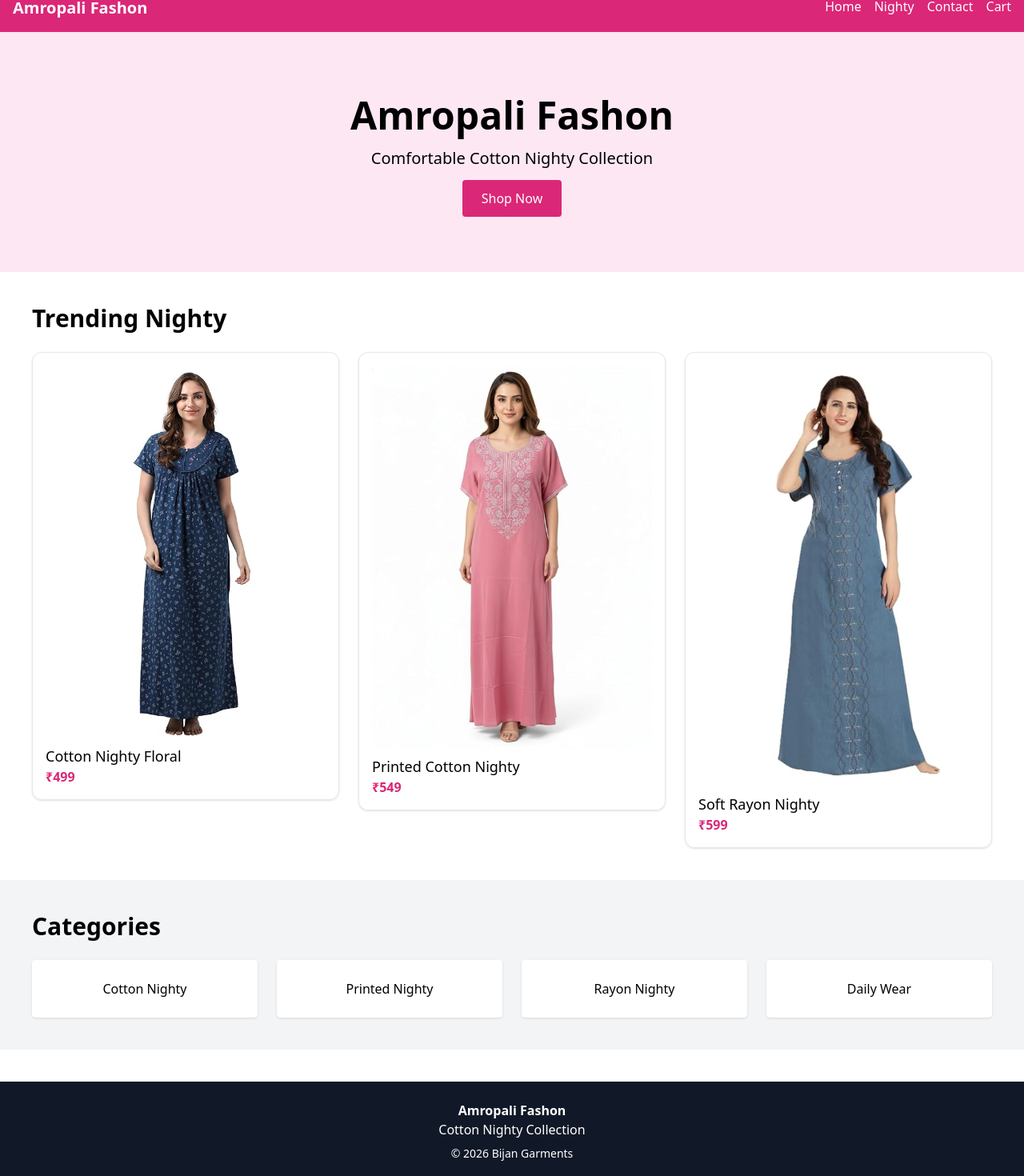
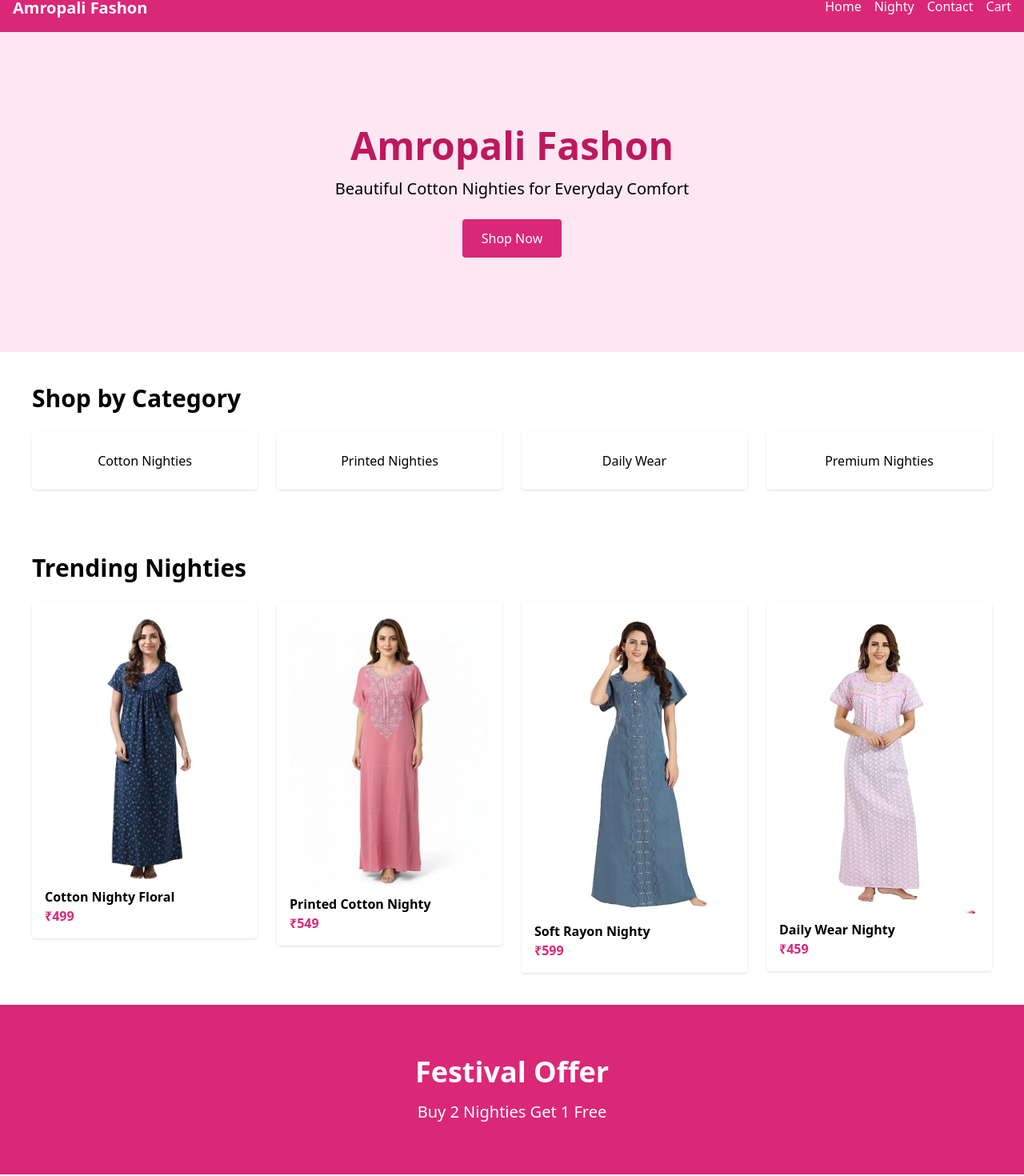
Before and after one commit to bijannandi17-alt/garment-store, a Next.js app: page / in a window 1280 px wide. Shown: the part 20-1490 px from the top of the page at 80% size. Built offline with nearby package versions, Linux system fonts and the light colour scheme.

Commit message:
Home page modified

```diff
--- a/app/page.tsx
+++ b/app/page.tsx
@@ -1,21 +1,120 @@
-import Hero from "../components/Hero"
-import TrendingProducts from "../components/TrendingProducts"
-import Categories from "../components/Categories"
+import Link from "next/link"
+import { products } from "../data/products"
 
 export default function Home() {
 
-return (
+  return (
 
-<div>
+    <div>
 
-<Hero/>
+      {/* HERO BANNER */}
 
-<TrendingProducts/>
+      <div className="bg-pink-100 h-[400px] flex items-center justify-center text-center">
+        <div>
+          <h1 className="text-5xl font-bold text-pink-700">
+            Amropali Fashon
+          </h1>
 
-<Categories/>
+          <p className="mt-4 text-xl">
+            Beautiful Cotton Nighties for Everyday Comfort
+          </p>
 
-</div>
+          <Link href="/products">
+            <button className="mt-6 bg-pink-600 text-white px-6 py-3 rounded">
+              Shop Now
+            </button>
+          </Link>
+        </div>
+      </div>
 
-)
+
+      {/* CATEGORY SECTION */}
+
+      <div className="p-10">
+
+        <h2 className="text-3xl font-bold mb-6">
+          Shop by Category
+        </h2>
+
+        <div className="grid grid-cols-4 gap-6">
+
+          <div className="bg-white shadow p-6 text-center rounded">
+            Cotton Nighties
+          </div>
+
+          <div className="bg-white shadow p-6 text-center rounded">
+            Printed Nighties
+          </div>
+
+          <div className="bg-white shadow p-6 text-center rounded">
+            Daily Wear
+          </div>
+
+          <div className="bg-white shadow p-6 text-center rounded">
+            Premium Nighties
+          </div>
+
+        </div>
+
+      </div>
+
+
+      {/* TRENDING PRODUCTS */}
+
+      <div className="p-10">
+
+        <h2 className="text-3xl font-bold mb-6">
+          Trending Nighties
+        </h2>
+
+        <div className="grid grid-cols-4 gap-6">
+
+          {products.map((product) => (
+
+            <Link key={product.id} href={`/product/${product.id}`}>
+
+              <div className="bg-white shadow rounded p-4 hover:shadow-xl transition">
+
+                <img
+                  src={product.image}
+                  className="rounded-lg"
+                />
+
+                <h3 className="mt-2 font-semibold">
+                  {product.name}
+                </h3>
+
+                <p className="text-pink-600 font-bold">
+                  ₹{product.price}
+                </p>
+
+              </div>
+
+            </Link>
+
+          ))}
+
+        </div>
+
+      </div>
+
+
+      {/* OFFER BANNER */}
+
+      <div className="bg-pink-600 text-white text-center p-16">
+
+        <h2 className="text-4xl font-bold">
+          Festival Offer
+        </h2>
+
+        <p className="mt-4 text-xl">
+          Buy 2 Nighties Get 1 Free
+        </p>
+
+      </div>
+
+    </div>
+
+  )
 
 }
```
